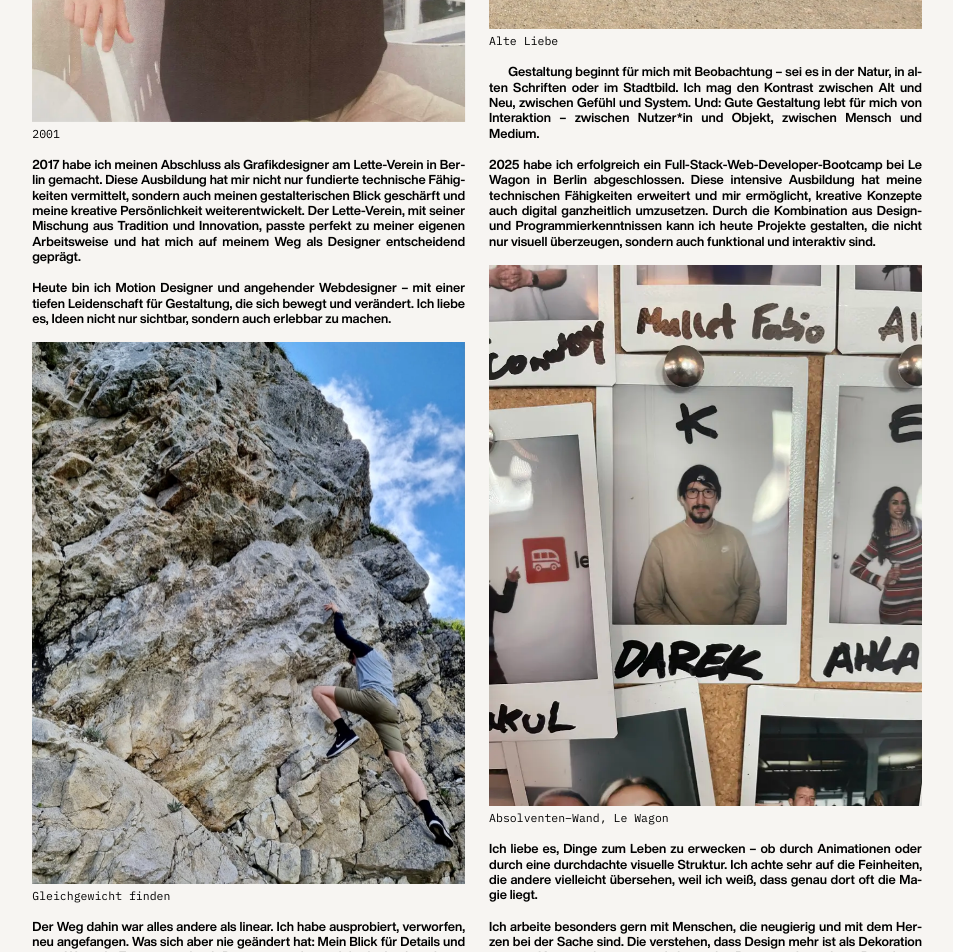
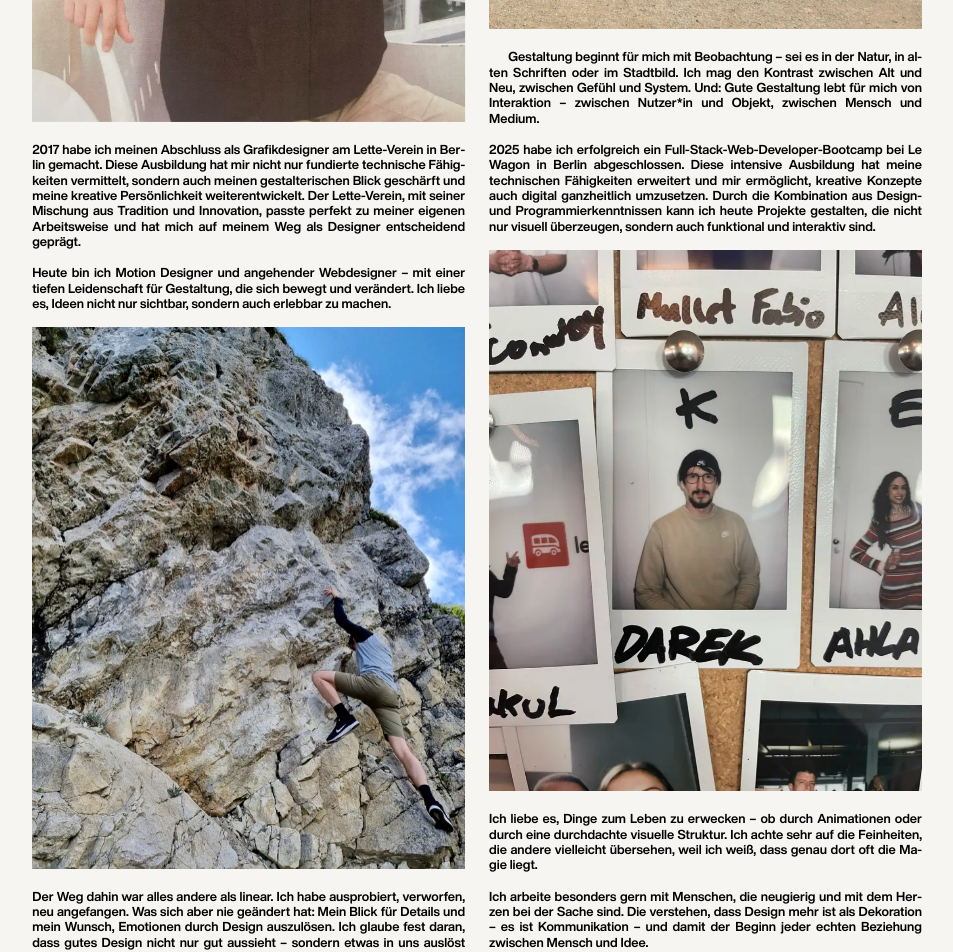
Before and after one commit to darko-img/portfolio_darek, a SvelteKit app: page /mehr in a window 1280 px wide. Shown: the part 900-1852 px from the top of the page, without its empty margins (166-1119 px from the left). Built offline with nearby package versions, Linux system fonts and the light colour scheme.

Commit message:
loader 9

```diff
--- a/src/lib/animations/gsap.ts
+++ b/src/lib/animations/gsap.ts
@@ -57,7 +57,6 @@ export const aboutReveal = (
     about: ".about-reveal",
     portrait: ".portrait",
     tReveal: ".t-reveal",
-    figcaption: "figcaption"
   }
 ) => {
   tl.fromTo(
@@ -69,7 +68,7 @@ export const aboutReveal = (
   tl.fromTo(
     selectors.portrait,
     { clipPath: "polygon(0 100%, 100% 100%, 100% 100%, 0 100%)", },
-    { clipPath: "polygon(0 0%, 100% 0%, 100% 100%, 0 100%)", duration: 1.5, stagger: 0.025, ease: defaultEase, force3D: true },
+    { clipPath: "polygon(0 0%, 100% 0%, 100% 100%, 0 100%)", duration: 1.5, stagger: 0.05, ease: defaultEase, force3D: true },
     "<0.25"
   );
 
@@ -78,13 +77,6 @@ export const aboutReveal = (
     { opacity: 0 },
     { opacity: 1, duration: 0.5, ease: defaultEase, force3D: true },
     "<0.4"
-  );
-
-  tl.fromTo(
-    selectors.figcaption,
-    { opacity: 0 },
-    { opacity: 1, duration: 0.5, ease: defaultEase, force3D: true },
-    "<"
   );
   return tl;
 };
--- a/src/routes/mehr/+page.svelte
+++ b/src/routes/mehr/+page.svelte
@@ -53,10 +53,7 @@
      </div>
 
     <div class="section">
-      <figure class="image-caption">
         <img src="/darek_jung.webp" alt="Dariusz Porträt" class="portrait" />
-        <figcaption>2001</figcaption>
-      </figure>
     </div>
 
     <div class="section">
@@ -77,10 +74,7 @@
     </div>
 
     <div class="section">
-  <figure class="image-caption">
     <img src="/in_den_bergen.webp" alt="In den Bergen" class="portrait" />
-    <figcaption>Gleichgewicht finden</figcaption>
-  </figure>
 </div>
 
     <div class="section">
@@ -98,10 +92,7 @@
   <div class="col-2">
 
     <div class="section">
-  <figure class="image-caption">
     <img src="/graffiti.webp" alt="Graffiti" class="portrait" />
-    <figcaption>Alte Liebe</figcaption>
-  </figure>
 </div>
 
     <div class="section">
@@ -122,10 +113,7 @@
     </div>
 
     <div class="section">
-  <figure class="image-caption">
     <img src="/abschluss_lewagon.webp" alt="Abschluss LeWagon" class="portrait" />
-    <figcaption>Absolventen–Wand, Le Wagon</figcaption>
-  </figure>
 </div>
 
     <div class="section">
@@ -253,15 +241,6 @@ main {
   will-change: opacity;
 }
 
-figcaption {
-  font-size: 0.9vw;
-  font-family: "IBM Plex Mono", monospace;
-  font-weight: 400;
-  font-style: normal;
-
-  opacity: 0;
-}
-
 @media (max-width: 3000px) {
   .about-wrapper {
   padding-bottom: 7rem;
@@ -286,9 +265,6 @@ figcaption {
   }
   .about p {
   font-size: 1.75vw;
-  }
-  figcaption {
-    font-size: 1.5vw;
   }
 }
 
@@ -315,9 +291,6 @@ figcaption {
   .letter {
   font-size: 47vw;
   }
-  figcaption {
-    font-size: 3vw;
-  }
 }
 
 </style>
```
